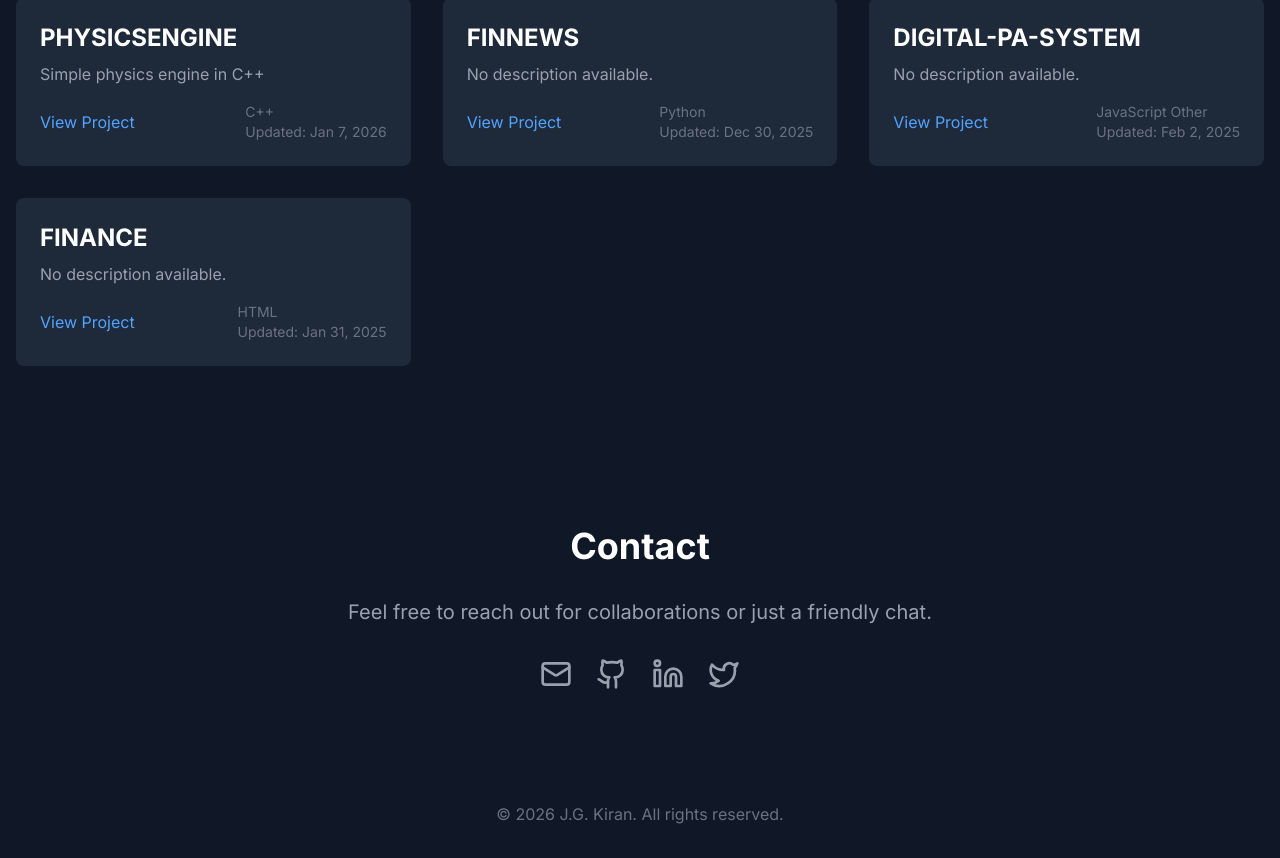
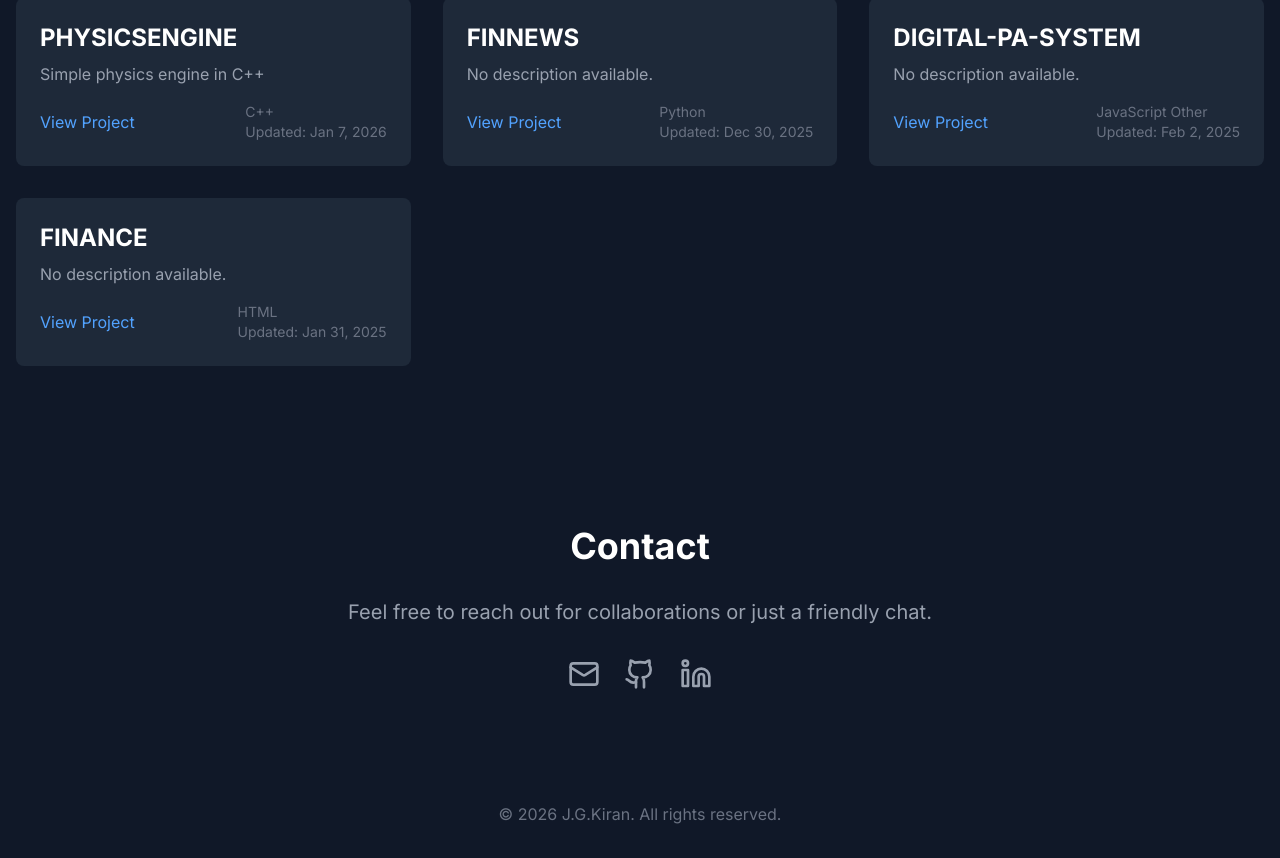
Before and after one commit to jgkiran2003/portfolio, a Next.js app: page / in a window 1280 px wide. Shown: the part 578-1436 px from the top of the page. Built offline with nearby package versions, Linux system fonts and the light colour scheme.

Commit message:
Edit names and links

```diff
--- /dev/null
+++ b/app/data/personal.json
@@ -0,0 +1,10 @@
+{
+  "name": "J.G.Kiran",
+  "role": "Software Engineer",
+  "bio": "Building beautiful and functional web experiences.",
+  "email": "jgkiran2003@gmail.com",
+  "socials": {
+    "github": "https://github.com/jgkiran2003",
+    "linkedin": "https://www.linkedin.com/in/j-guru-kiran/"
+  }
+}
--- a/app/data/projects.json
+++ b/app/data/projects.json
@@ -4,27 +4,27 @@
     "description": "Simple physics engine in C++",
     "language": "C++",
     "lastUpdated": "Jan 7, 2026",
-    "html_url": "https://github.com/jgkiran2003/PHYSICSENGINE"
+    "html_url": "https://github.com/jgkiran2003/PhysicsEngine"
   },
   {
     "name": "FINNEWS",
     "description": null,
     "language": "Python",
     "lastUpdated": "Dec 30, 2025",
-    "html_url": "https://github.com/jgkiran2003/FINNEWS"
+    "html_url": "https://github.com/jgkiran2003/FinNews"
   },
   {
     "name": "DIGITAL-PA-SYSTEM",
     "description": null,
     "language": "JavaScript Other",
     "lastUpdated": "Feb 2, 2025",
-    "html_url": "https://github.com/jgkiran2003/DIGITAL-PA-SYSTEM"
+    "html_url": "https://github.com/jgkiran2003/digital-pa-system"
   },
   {
     "name": "FINANCE",
     "description": null,
     "language": "HTML",
     "lastUpdated": "Jan 31, 2025",
-    "html_url": "https://github.com/jgkiran2003/FINANCE"
+    "html_url": "https://github.com/jgkiran2003/finance"
   }
 ]
--- a/app/layout.tsx
+++ b/app/layout.tsx
@@ -1,12 +1,13 @@
 import type { Metadata } from "next";
 import { Inter } from "next/font/google";
 import "./globals.css";
+import personal from "./data/personal.json";
 
 const inter = Inter({ subsets: ["latin"] });
 
 export const metadata: Metadata = {
-  title: "J.G.Kiran - Software Engineer",
-  description: "Portfolio of J.G.Kiran, a software engineer building beautiful and functional web experiences.",
+  title: `${personal.name} - ${personal.role}`,
+  description: `Portfolio of ${personal.name}, a software engineer building beautiful and functional web experiences.`,
 };
 
 export default function RootLayout({
--- a/app/page.tsx
+++ b/app/page.tsx
@@ -1,5 +1,6 @@
-import { Github, Linkedin, Twitter, Mail } from 'lucide-react';
+import { Github, Linkedin, Mail } from 'lucide-react';
 import projects from './data/projects.json';
+import personal from './data/personal.json';
 
 interface Project {
   name: string;
@@ -30,7 +31,7 @@ export default function Home() {
     <div className="bg-gray-900 text-white min-h-screen font-sans">
       <header className="container mx-auto px-4 py-8">
         <div className="flex items-center justify-between">
-          <h1 className="text-3xl font-bold">J.G.Kiran</h1>
+          <h1 className="text-3xl font-bold">{personal.name}</h1>
           <nav className="flex items-center space-x-4">
             <a href="#projects" className="hover:text-gray-400">Projects</a>
             <a href="#contact" className="hover:text-gray-400">Contact</a>
@@ -40,8 +41,8 @@ export default function Home() {
 
       <main className="container mx-auto px-4">
         <section id="hero" className="text-center py-20">
-          <h2 className="text-5xl font-bold mb-4">Software Engineer</h2>
-          <p className="text-xl text-gray-400 mb-8">Building beautiful and functional web experiences.</p>
+          <h2 className="text-5xl font-bold mb-4">{personal.role}</h2>
+          <p className="text-xl text-gray-400 mb-8">{personal.bio}</p>
           <a href="#contact" className="bg-blue-600 hover:bg-blue-700 text-white font-bold py-3 px-6 rounded-full">
             Get in Touch
           </a>
@@ -62,24 +63,21 @@ export default function Home() {
             Feel free to reach out for collaborations or just a friendly chat.
           </p>
           <div className="flex justify-center space-x-6">
-            <a href="mailto:jgkiran@example.com" className="text-gray-400 hover:text-white" aria-label="Email">
+            <a href={`mailto:${personal.email}`} className="text-gray-400 hover:text-white" aria-label="Email">
               <Mail size={32} />
             </a>
-            <a href="https://github.com/jgkiran" target="_blank" rel="noopener noreferrer" className="text-gray-400 hover:text-white" aria-label="GitHub">
+            <a href={personal.socials.github} target="_blank" rel="noopener noreferrer" className="text-gray-400 hover:text-white" aria-label="GitHub">
               <Github size={32} />
             </a>
-            <a href="https://linkedin.com/in/jgkiran" target="_blank" rel="noopener noreferrer" className="text-gray-400 hover:text-white" aria-label="LinkedIn">
+            <a href={personal.socials.linkedin} target="_blank" rel="noopener noreferrer" className="text-gray-400 hover:text-white" aria-label="LinkedIn">
               <Linkedin size={32} />
-            </a>
-            <a href="https://twitter.com/jgkiran" target="_blank" rel="noopener noreferrer" className="text-gray-400 hover:text-white" aria-label="Twitter">
-              <Twitter size={32} />
             </a>
           </div>
         </section>
       </main>
 
       <footer className="text-center py-8">
-        <p className="text-gray-500">&copy; 2026 J.G. Kiran. All rights reserved.</p>
+        <p className="text-gray-500">&copy; 2026 {personal.name}. All rights reserved.</p>
       </footer>
     </div>
   );
```
